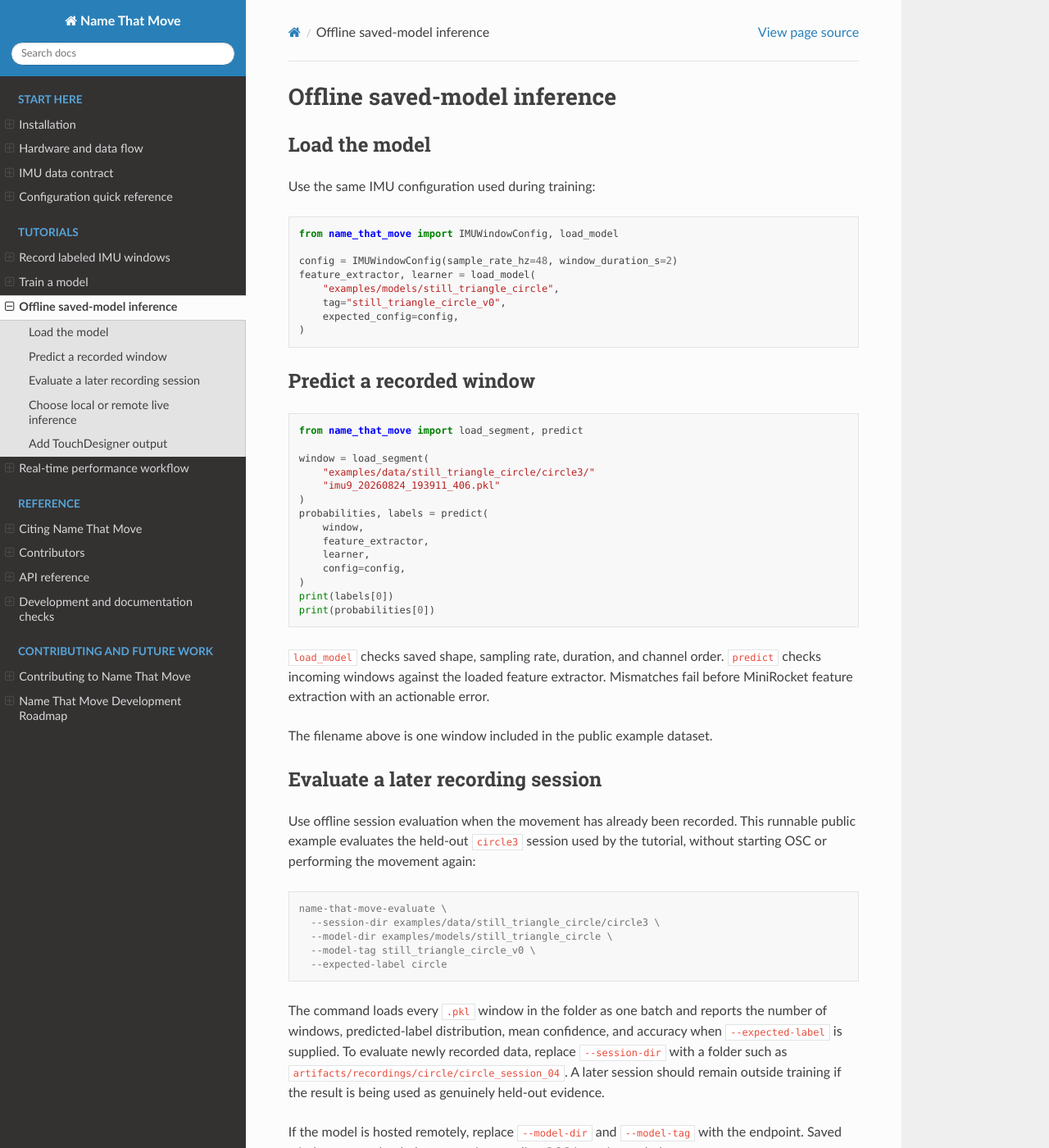
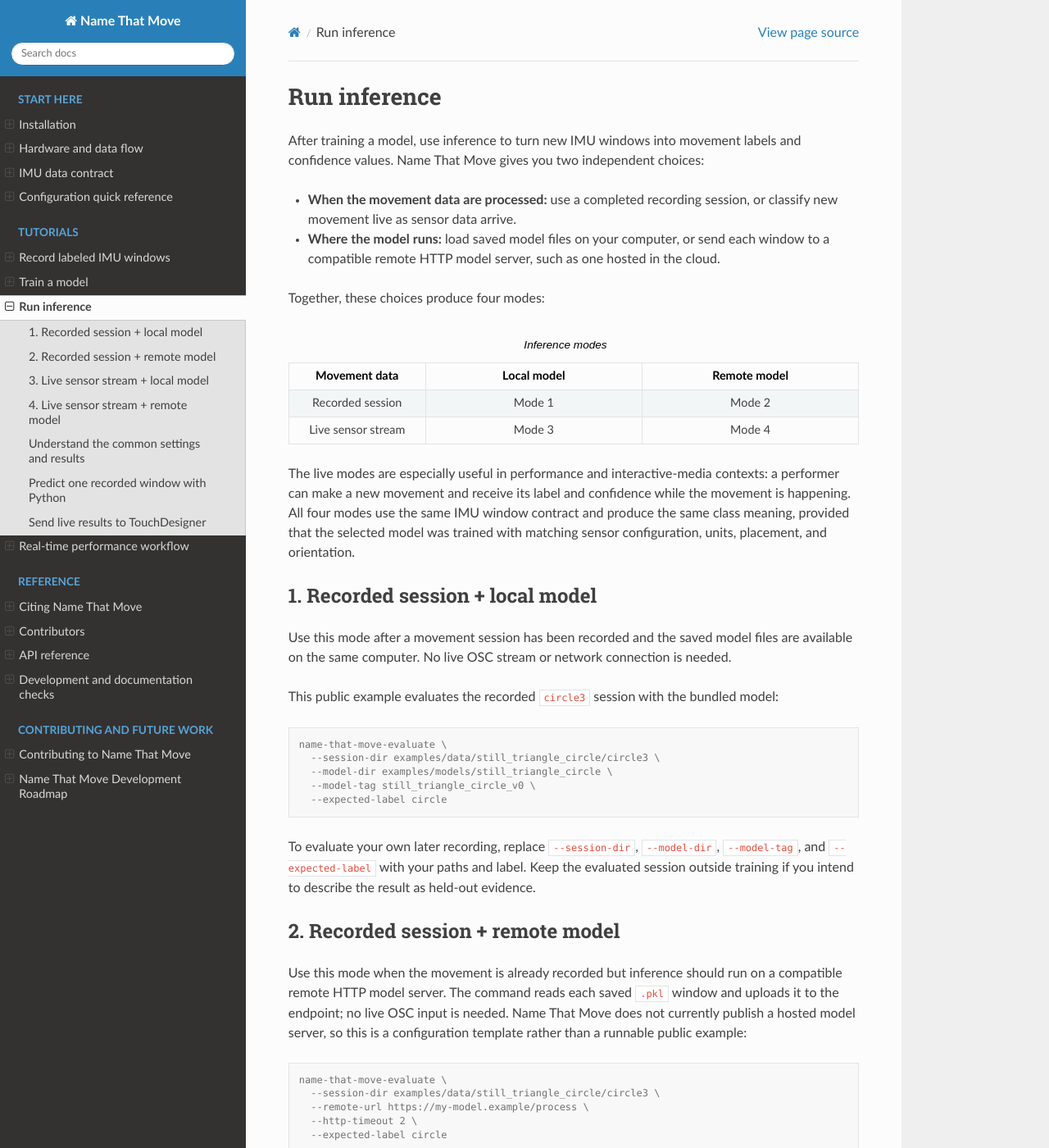
Before and after one commit to RoseZiyuXu/name-that-move, a Sphinx documentation site: the page built from docs/inference.rst, in a window 1280 px wide and 1400 px high. Shown: the whole window at 82% size. Built offline with Sphinx 7.4.7 and the Read the Docs theme 3.1.0, drawn with Linux system fonts in a browser that asks for light colours; some of the changed text lies outside the part shown.

Commit message:
Polish Run inference documentation

```diff
--- a/docs/_static/custom.css
+++ b/docs/_static/custom.css
@@ -37,3 +37,15 @@
   vertical-align: top;
   white-space: normal;
 }
+
+table.inference-modes-table {
+  table-layout: fixed;
+  width: 100%;
+}
+
+table.inference-modes-table th,
+table.inference-modes-table td {
+  text-align: center;
+  vertical-align: middle;
+  white-space: normal;
+}
--- a/docs/inference.rst
+++ b/docs/inference.rst
@@ -1,14 +1,158 @@
-Offline saved-model inference
-=============================
+Run inference
+=============
 
-Load the model
---------------
+After training a model, use inference to turn new IMU windows into movement
+labels and confidence values. Name That Move gives you two independent
+choices:
 
-Use the same IMU configuration used during training:
+* **When the movement data are processed:** use a completed recording session,
+  or classify new movement live as sensor data arrive.
+* **Where the model runs:** load saved model files on your computer, or send
+  each window to a compatible remote HTTP model server, such as one hosted in
+  the cloud.
+
+Together, these choices produce four modes:
+
+.. list-table:: Inference modes
+   :class: inference-modes-table
+   :widths: 24 38 38
+   :header-rows: 1
+
+   * - Movement data
+     - Local model
+     - Remote model
+   * - Recorded session
+     - Mode 1
+     - Mode 2
+   * - Live sensor stream
+     - Mode 3
+     - Mode 4
+
+The live modes are especially useful in performance and interactive-media
+contexts: a performer can make a new movement and receive its label and
+confidence while the movement is happening. All four modes use the same IMU
+window contract and produce the same class meaning, provided that the selected
+model was trained with matching sensor configuration, units, placement, and
+orientation.
+
+1. Recorded session + local model
+---------------------------------
+
+Use this mode after a movement session has been recorded and the saved model
+files are available on the same computer. No live OSC stream or network
+connection is needed.
+
+This public example evaluates the recorded ``circle3`` session with the
+bundled model:
+
+.. code-block:: console
+
+   name-that-move-evaluate \
+     --session-dir examples/data/still_triangle_circle/circle3 \
+     --model-dir examples/models/still_triangle_circle \
+     --model-tag still_triangle_circle_v0 \
+     --expected-label circle
+
+To evaluate your own later recording, replace ``--session-dir``,
+``--model-dir``, ``--model-tag``, and ``--expected-label`` with your paths and
+label. Keep the evaluated session outside training if you intend to describe
+the result as held-out evidence.
+
+2. Recorded session + remote model
+----------------------------------
+
+Use this mode when the movement is already recorded but inference should run
+on a compatible remote HTTP model server. The command reads each saved
+``.pkl`` window and uploads it to the endpoint; no live OSC input is needed.
+Name That Move does not currently publish a hosted model server, so this is a
+configuration template rather than a runnable public example:
+
+.. code-block:: console
+
+   name-that-move-evaluate \
+     --session-dir examples/data/still_triangle_circle/circle3 \
+     --remote-url https://my-model.example/process \
+     --http-timeout 2 \
+     --expected-label circle
+
+The ``.example`` URL is intentionally a placeholder. Replace it with an
+available server that implements the expected Name That Move request and
+response format.
+
+3. Live sensor stream + local model
+-----------------------------------
+
+Use this mode to classify new movement in real time with model files stored on
+the performance computer. The command listens for live six-channel OSC data,
+constructs complete windows, and prints each predicted label and confidence.
+
+.. code-block:: console
+
+   name-that-move-live \
+     --model-dir examples/models/still_triangle_circle \
+     --model-tag still_triangle_circle_v0 \
+     --ip 0.0.0.0 \
+     --port 10000 \
+     --imu-id 1
+
+If the incoming OSC addresses do not begin with the default ``/m/1``, add
+``--osc-prefix /your/prefix`` to replace that leading path. The six channel
+endings, from ``acc/x`` through ``gyro/z``, remain fixed. See
+:doc:`configuration` for more examples.
+
+4. Live sensor stream + remote model
+------------------------------------
+
+Use this mode to receive live sensor data on the performance computer while a
+compatible HTTP server performs inference. Completed windows are sent without
+blocking the real-time sampling thread.
+
+.. code-block:: console
+
+   name-that-move-live \
+     --remote-url https://my-model.example/process \
+     --http-timeout 2 \
+     --ip 0.0.0.0 \
+     --port 10000 \
+     --imu-id 1
+
+The local and remote live modes return the same ``Prediction(label,
+confidence)`` result. ``name-that-move-live`` requires exactly one backend and
+rejects attempts to provide both ``--model-dir`` and ``--remote-url``.
+
+Understand the common settings and results
+------------------------------------------
+
+For recorded-session inference, ``name-that-move-evaluate`` loads every
+``.pkl`` window in the selected folder and reports the window count,
+predicted-label distribution, mean confidence, and accuracy when
+``--expected-label`` is supplied.
+
+For live inference, ``--startup-timeout`` controls how long the pipeline waits
+for all six OSC channels to arrive. It is different from ``--http-timeout``,
+which begins only after a complete window exists and limits one remote HTTP
+request. If the OSC sender uses another namespace, add ``--osc-prefix`` while
+preserving the six ``acc/x`` through ``gyro/z`` suffixes.
+
+Local mode loads the model and checks its saved shape, sampling rate, duration,
+and channel order. Remote mode validates outgoing windows locally, but server
+availability and model compatibility remain the server operator's
+responsibility.
+
+Predict one recorded window with Python
+---------------------------------------
+
+For a custom application or notebook, load a local model and predict one saved
+window through the Python API:
 
 .. code-block:: python
 
-   from name_that_move import IMUWindowConfig, load_model
+   from name_that_move import (
+       IMUWindowConfig,
+       load_model,
+       load_segment,
+       predict,
+   )
 
    config = IMUWindowConfig(sample_rate_hz=48, window_duration_s=2)
    feature_extractor, learner = load_model(
@@ -16,14 +160,6 @@
        tag="still_triangle_circle_v0",
        expected_config=config,
    )
-
-Predict a recorded window
--------------------------
-
-.. code-block:: python
-
-   from name_that_move import load_segment, predict
-
    window = load_segment(
        "examples/data/still_triangle_circle/circle3/"
        "imu9_20260824_193911_406.pkl"
@@ -37,85 +173,16 @@
    print(labels[0])
    print(probabilities[0])
 
-``load_model`` checks saved shape, sampling rate, duration, and channel order.
-``predict`` checks incoming windows against the loaded feature extractor.
-Mismatches fail before MiniRocket feature extraction with an actionable error.
+``load_model`` and ``predict`` reject incompatible metadata or window shapes
+before MiniRocket feature extraction.
 
-The filename above is one window included in the public example dataset.
-
-Evaluate a later recording session
+Send live results to TouchDesigner
 ----------------------------------
 
-Use offline session evaluation when the movement has already been recorded.
-This runnable public example evaluates the held-out ``circle3`` session used
-by the tutorial, without starting OSC or performing the movement again:
-
-.. code-block:: console
-
-   name-that-move-evaluate \
-     --session-dir examples/data/still_triangle_circle/circle3 \
-     --model-dir examples/models/still_triangle_circle \
-     --model-tag still_triangle_circle_v0 \
-     --expected-label circle
-
-The command loads every ``.pkl`` window in the folder as one batch and reports
-the number of windows, predicted-label distribution, mean confidence, and
-accuracy when ``--expected-label`` is supplied. To evaluate newly recorded
-data, replace ``--session-dir`` with a folder such as
-``artifacts/recordings/circle/circle_session_04``. A later session should
-remain outside training if the result is being used as genuinely held-out
-evidence.
-
-If the model is hosted remotely, replace ``--model-dir`` and ``--model-tag``
-with the endpoint. Saved windows are uploaded one at a time; no live OSC input
-is needed:
-
-.. code-block:: console
-
-   name-that-move-evaluate \
-     --session-dir examples/data/still_triangle_circle/circle3 \
-     --remote-url https://your-model-server.example/process \
-     --http-timeout 2 \
-     --expected-label circle
-
-Choose local or remote live inference
--------------------------------------
-
-``name-that-move-live`` connects the same real-time OSC pipeline to exactly
-one inference backend. For the local example model:
-
-.. code-block:: console
-
-   name-that-move-live \
-     --model-dir examples/models/still_triangle_circle \
-     --model-tag still_triangle_circle_v0
-
-For the existing HTTP model server:
-
-.. code-block:: console
-
-   name-that-move-live \
-     --remote-url https://your-model-server.example/process \
-     --http-timeout 2
-
-The two modes return the same ``Prediction(label, confidence)`` result. The
-command requires one mode and rejects attempts to provide both. Local mode
-loads the model and verifies its saved IMU configuration before opening the
-OSC receiver. Remote mode validates the outgoing window locally; availability
-and model compatibility of the external server remain the server operator's
-responsibility.
-
-``--startup-timeout`` is different from ``--http-timeout``. The startup
-timeout applies to both local and remote modes and stops the pipeline when a
-complete set of six OSC channels has not arrived within two seconds. The
-remote timeout begins only after a window exists and limits one HTTP request.
-
-Add TouchDesigner output
-------------------------
-
-Run the complete public-example command below to receive six-channel IMU input
-on UDP port 10000, classify it locally, and forward every successful prediction
-to TouchDesigner on UDP port 8000:
+TouchDesigner is an optional destination for either live inference backend.
+This complete local-model example receives six-channel IMU input on UDP port
+10000, classifies it, and sends every successful prediction to TouchDesigner
+on UDP port 8000:
 
 .. code-block:: console
 
@@ -132,18 +199,11 @@
      --touchdesigner-port 8000 \
      --touchdesigner-path /sensor/1
 
-If another OSC sender uses a different namespace but preserves the six
-``acc/x`` through ``gyro/z`` suffixes, add a custom prefix. For example,
-``--osc-prefix /wearable/right-wrist`` expects
-``/wearable/right-wrist/acc/x`` through
-``/wearable/right-wrist/gyro/z``. When this option is omitted, ``--imu-id 1``
-continues to produce the default ``/m/1/...`` paths.
-
 TouchDesigner receives the label at ``/sensor/1/label`` and confidence at
-``/sensor/1/confidence``. Port 10000 is the OSC-sender-to-package input;
-port 8000 is the separate package-to-TouchDesigner output. OSC sampling
-continues in its own thread while model inference and downstream output run
-through the bounded inference worker.
+``/sensor/1/confidence``. Port 10000 is the sensor-data input; port 8000 is the
+separate prediction output. To use a remote model instead, replace
+``--model-dir`` and ``--model-tag`` with ``--remote-url`` and, optionally,
+``--http-timeout``.
 
 The repository includes a ready-to-open
 :download:`TouchDesigner visualizer <../examples/touchdesigner/name_that_move_visualizer.toe>`
```
